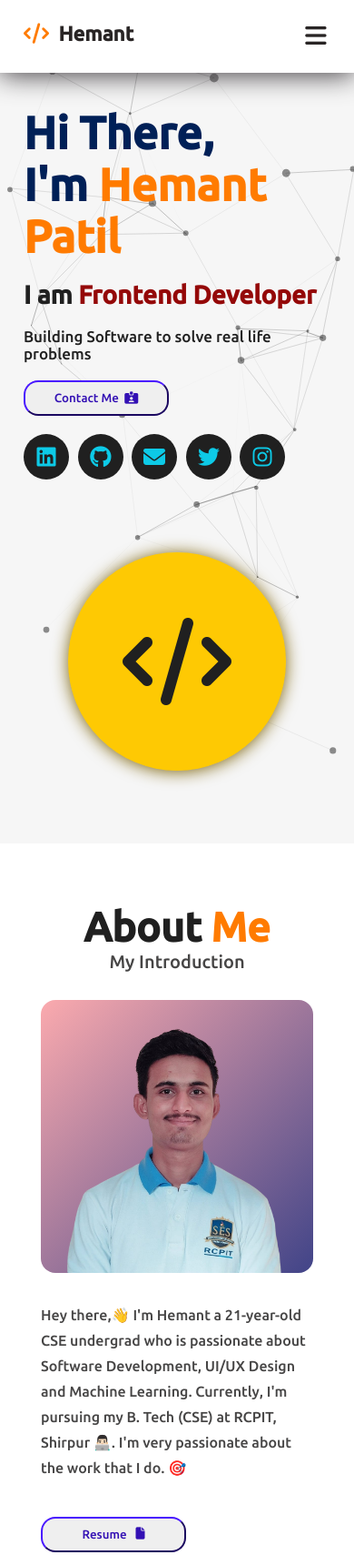
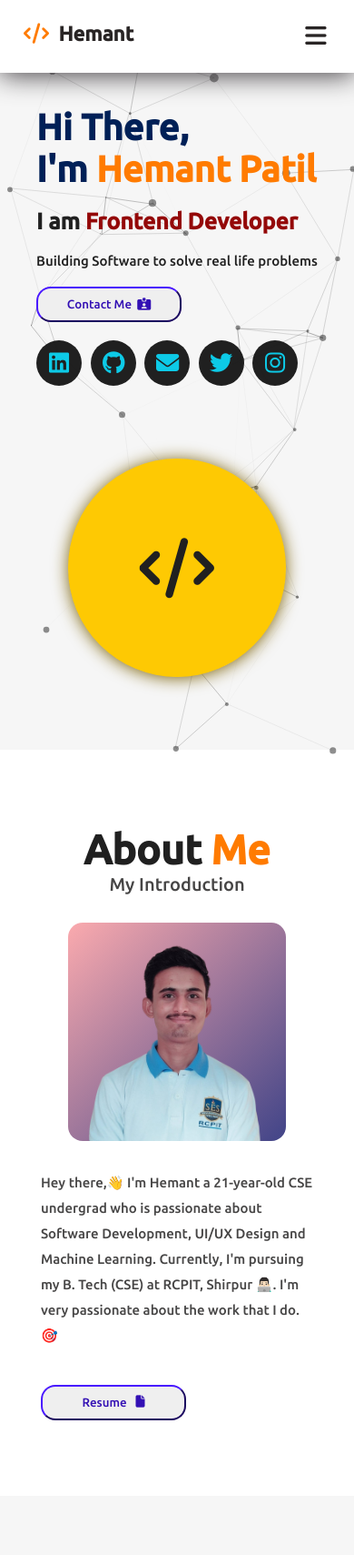
Before and after one commit to hemant14050/portfolio-website, a plain HTML site: page index.html in a window 390 px wide. Shown: the top 1709 px of the page at 91% size. Drawn offline with Linux system fonts and the light colour scheme.

Commit message:
change in to make responsive css

```diff
--- a/assets/css/styles.css
+++ b/assets/css/styles.css
@@ -161,7 +161,7 @@ li.temp-active, li.active a {
 /* hero section starts */
 #hero-section {
     width: 100%;
-    min-height: 100vh;
+    min-height: 820px;
     background-color: #F6F6F6;
 }
 
@@ -256,12 +256,14 @@ a {
     background-color:#202020;
     text-align: center;
     border-radius: 50%;
-    transition: all 0.5s;
+    transition: all 0.1s;
     cursor: pointer;
+    font-size: 25px;
+    z-index: 2;
 }
 
 .social-icons > i {
-    scale: 1.5;
+    scale: 1.01;
 }
 
 .social-container .linkedin:hover {
@@ -313,9 +315,7 @@ a {
     -moz-box-shadow: 0px 2px 30px 0px #7d640d;
     z-index: 1;
     cursor: pointer;
-}
-.avatar i {
-    scale: 10;
+    font-size: 110px;
 }
 
 /* for particle js */
@@ -340,22 +340,22 @@ a {
 
 }
 
-@media only screen and (max-width: 750px) {
+@media only screen and (max-width: 650px) {
 
     .hero {
         padding: 30% 1.5rem 0 1.5rem;
     }
 
     .heading1 {
-        font-size: 50px;
+        font-size: 40px;
     }
 
     .iam{
-        font-size: 28px;
+        font-size: 25px;
     }
 
     .para-text {
-        font-size: 17px;
+        font-size: 15px;
     }
 
 }
@@ -367,7 +367,7 @@ a {
     display: flex;
     flex-direction: column;
     justify-content: center;
-    min-height: 100vh;
+    min-height: 820px;
     /* padding: 118px 0 118px 0; */
     gap: 40px;
     color: #464545;
@@ -455,13 +455,13 @@ a {
 
 @media only screen and (max-width: 800px) {
     .aboutme-content .img-text img {
-        height: 300px;
+        height: 240px;
     }
 }
 
 @media only screen and (max-width: 550px) {
     .aboutme-content .img-text {
-        font-size: 16px;
+        font-size: 15px;
     }
     .aboutme-content .img-text {
         gap: 2rem;
@@ -475,7 +475,7 @@ a {
 
 /* skills sections starts  */
 #skills {
-    min-height: 80vh;
+    min-height: 620px;
     background-color: #F6F6F6;
     display: flex;
     flex-direction: column;
@@ -608,11 +608,11 @@ a {
 
 @media only screen and (max-width: 550px){
     .skills-heading {
-        font-size: 22px;
+        font-size: 20px;
     }
 
     .tech-skills {
-        font-size: 16px;
+        font-size: 15px;
     }
     .skills-content {
         gap: 50px;
@@ -623,7 +623,7 @@ a {
 
 /* qualifications section starts */
 #qualifications {
-    min-height: 100vh;
+    min-height: 620px;
     /* display: flex;
     align-items: center;
     justify-content: center; */
```
